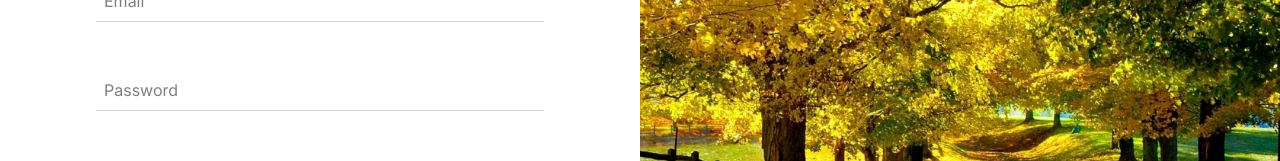
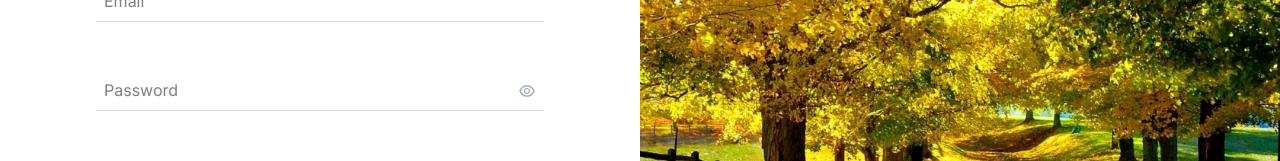
Before and after one commit to 42-matcha-dev/42-matcha, a Next.js app in the folder frontend/: page /login in a window 1280 px wide. Shown: the part 353-514 px from the top of the page. Built offline with nearby package versions, Linux system fonts and the light colour scheme.

Commit message:
feat: add show/hide password toggle to InputForm

```diff
--- a/frontend/src/app/components/InputForm.tsx
+++ b/frontend/src/app/components/InputForm.tsx
@@ -1,5 +1,6 @@
-import React from 'react'
+import React, { useState } from 'react'
 import { FieldError } from 'react-hook-form'
+import { AiOutlineEye, AiOutlineEyeInvisible } from 'react-icons/ai'
 
 type AllowedInputTypes = 'text' | 'password' | 'email' | 'number' | 'date' | 'checkbox' | 'file'
 
@@ -11,16 +12,29 @@ interface InputFormProps extends Omit<React.InputHTMLAttributes<HTMLInputElement
 }
 
 const InputForm = ({ label, placeholder, type, error, ...props }: InputFormProps) => {
+  const [showPassword, setShowPassword] = useState(false)
+  const isPassword = type === 'password'
   return (
     <div className="flex flex-col gap-2 w-full">
-      {label && <label className="text-sm font-medium text-gray-700">{label}</label>}
-      <input
-        className="border-b border-gray-300 p-2 w-full focus:outline-none"
-        type={type}
-        name={label ? label.toLowerCase() : ''}
-        placeholder={placeholder}
-        {...props}
-      />
+      <div className="relative w-full">
+        <input
+          className="border-b border-gray-300 p-2 w-full focus:outline-none pr-10"
+          type={isPassword && showPassword ? 'text' : type}
+          name={label ? label.toLowerCase() : ''}
+          placeholder={placeholder}
+          {...props}
+        />
+        {isPassword && (
+          <button
+            type="button"
+            onClick={() => setShowPassword((prev) => !prev)}
+            className="absolute right-2 top-1/2 -translate-y-1/2 text-gray-400 hover:text-gray-600"
+            tabIndex={-1}
+          >
+            {showPassword ? <AiOutlineEyeInvisible size={18} /> : <AiOutlineEye size={18} />}
+          </button>
+        )}
+      </div>
       {error && <div className="text-red-500">{error.message}</div>}
     </div>
   )
```
